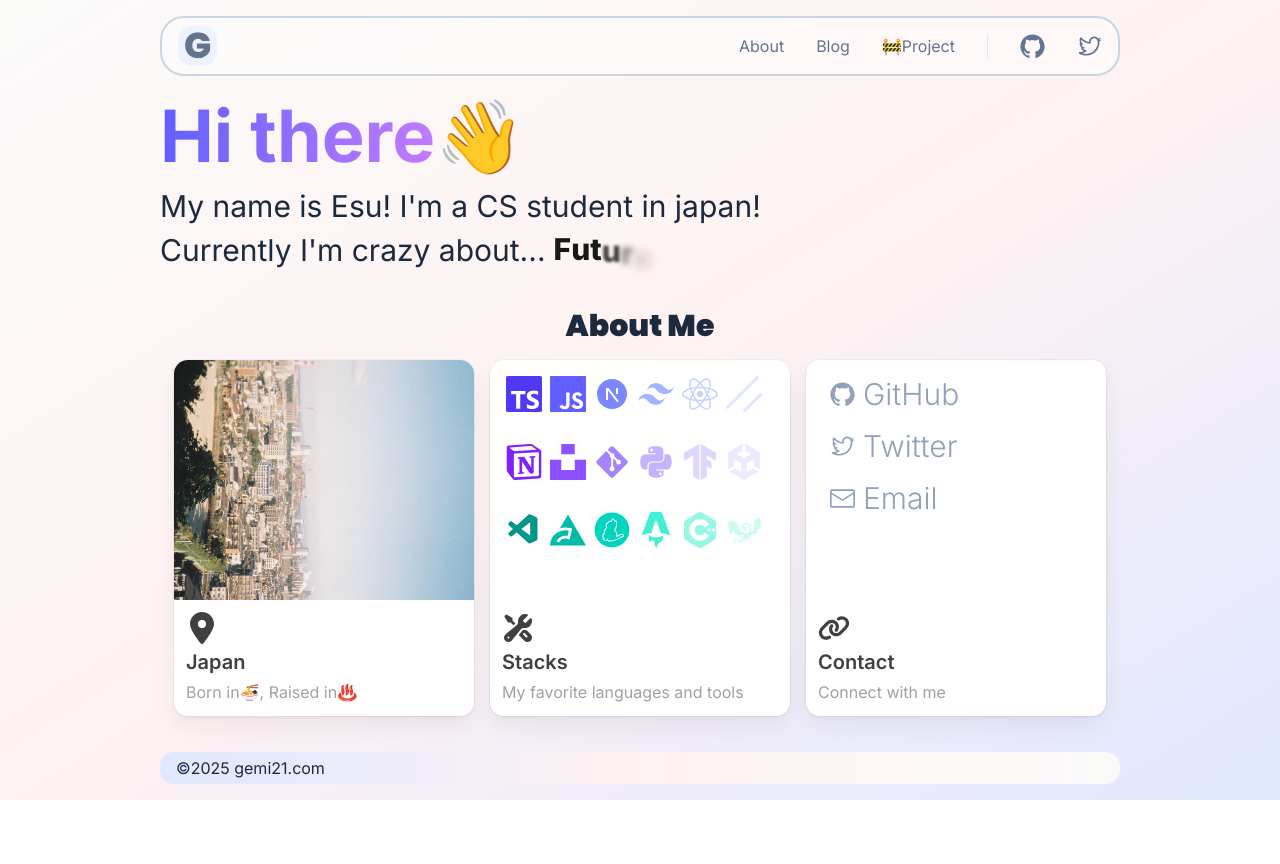
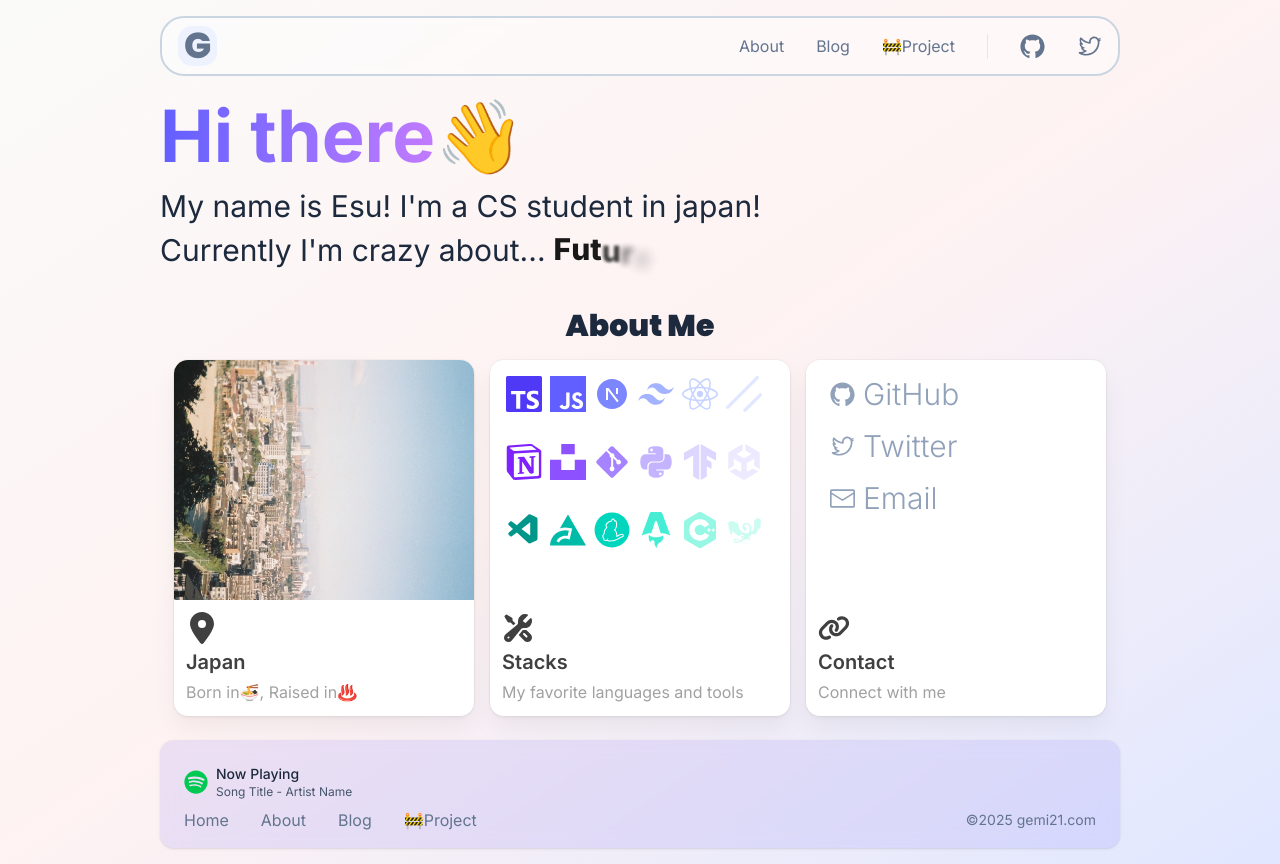
Before and after one commit to Sym521/gemi21.com, a Next.js app: page / in a window 1280 px wide. Before the commit the page ends 800 px from the top, so only its background shows below. Built offline with nearby package versions, Linux system fonts and the light colour scheme.

Commit message:
feat: update header and footer

```diff
--- a/app/Blog/layout.tsx
+++ b/app/Blog/layout.tsx
@@ -10,9 +10,7 @@ export default function BlogLayout({
 		<div className="w-full h-fit bg-linear-to-tl from-indigo-100 from-0% via-red-50 via-50% to-stone-50 to-100% text-slate-800">
 			<main className="flex flex-col min-h-screen mx-auto max-w-5xl px-5 py-4 sm:px-8">
 				<Header></Header>
-				<div className="mb-16">
-					{children}
-				</div>
+				<div className="mb-16">{children}</div>
 				<Footer></Footer>
 			</main>
 		</div>
--- a/app/_components/Footer.tsx
+++ b/app/_components/Footer.tsx
@@ -1,7 +1,54 @@
+"use client";
+import Link from "next/link";
+import { FaSpotify } from "react-icons/fa";
+import { useState } from "react";
+
 export const Footer = () => {
+	const [isPlaying, setIsPlaying] = useState<boolean>(false);
 	return (
-		<div className="mt-auto h-auto py-1 bg-linear-to-r from-indigo-100 from-0% via-red-50 via-50% to-stone-50 to-100% backdrop-blur-xs rounded-xl">
-			<p className="ml-4">©2025 gemi21.com</p>
+		<div className="mt-auto h-auto py-4 bg-indigo-600/10 backdrop-blur-sm shadow-sm rounded-xl">
+			<div className="px-6 my-2 flex items-center text-slate-800">
+				<FaSpotify className="w-6 h-6 mr-2 text-green-500" />
+				<div className="flex flex-col">
+					<p className="text-sm font-medium">Now Playing</p>
+					{isPlaying ? (
+						<p className="text-xs text-slate-600">Not Listening</p>
+					) : (
+						<p className="text-xs text-slate-600">Song Title - Artist Name</p>
+					)}
+				</div>
+			</div>
+			<div className="flex flex-col md:flex-row justify-between items-start md:items-center space-y-4 md:space-y-0 px-6">
+				<div className="flex flex-col md:flex-row space-y-2 md:space-y-0 md:space-x-8 text-slate-500">
+					<Link
+						href="/"
+						className="hover:text-slate-900 transition-colors duration-200"
+					>
+						Home
+					</Link>
+					<Link
+						href="/About"
+						className="hover:text-slate-900 transition-colors duration-200"
+					>
+						About
+					</Link>
+					<Link
+						href="/Blog"
+						className="hover:text-slate-900 transition-colors duration-200"
+					>
+						Blog
+					</Link>
+					<Link
+						href="/"
+						className="hover:text-slate-900 transition-colors duration-200"
+					>
+						🚧Project
+					</Link>
+				</div>
+				<p className="text-slate-500 text-sm">
+					©{new Date().getFullYear()} gemi21.com
+				</p>
+			</div>
 		</div>
 	);
 };
--- a/app/_components/Header.tsx
+++ b/app/_components/Header.tsx
@@ -12,7 +12,7 @@ export const Header = () => {
 				G
 			</Link>
 			<div className="flex space-x-8">
-				<Link href="/About" className="hover:text-slate-800">
+				<Link href="/About" className="hover:text-slate-900">
 					About
 				</Link>
 				<Link href="/Blog" className="hover:text-slate-900">
```
